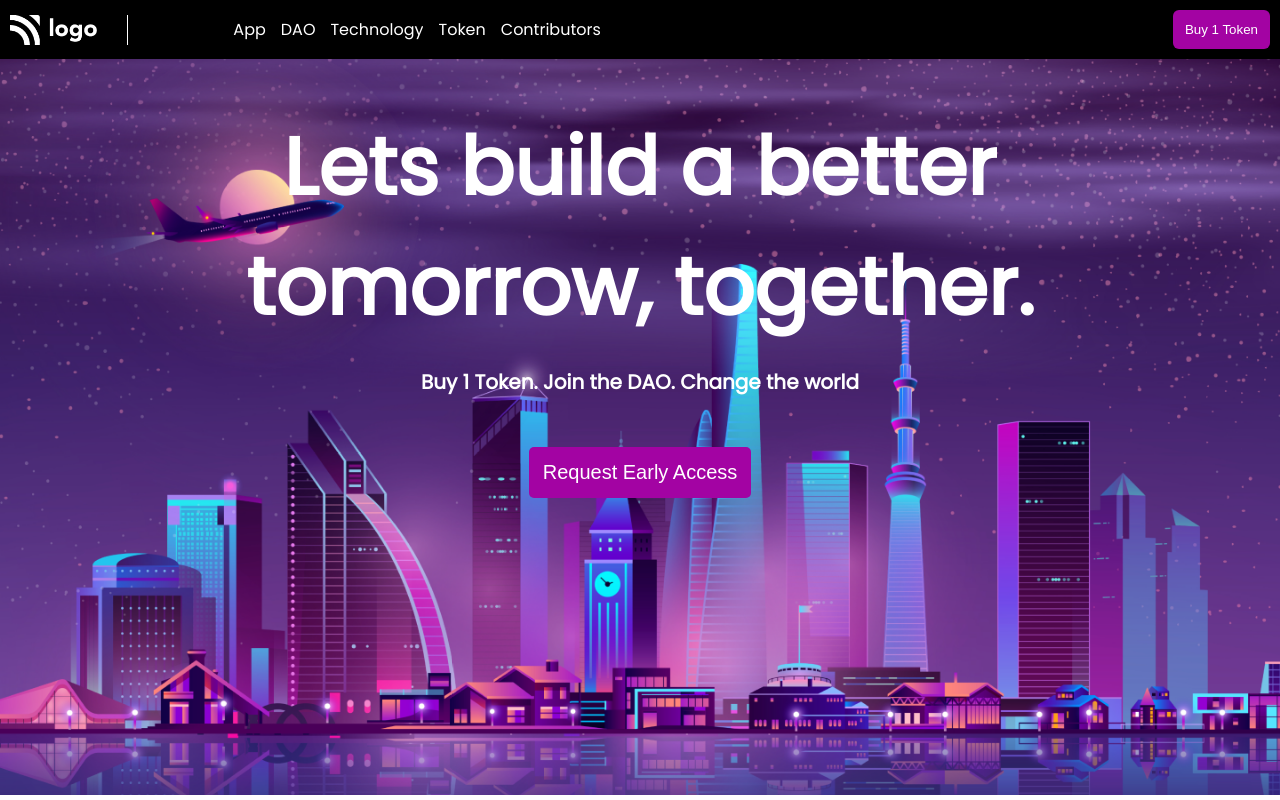
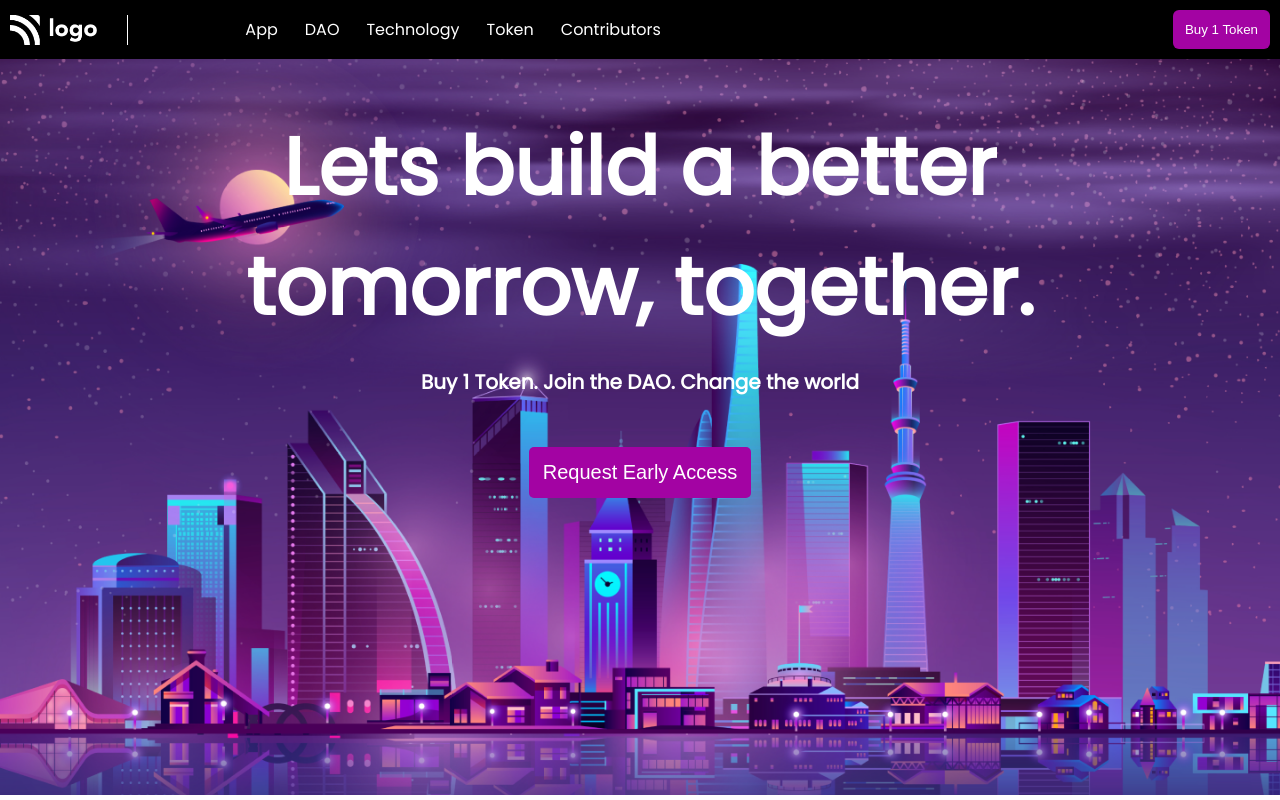
Before and after one commit to Raghib08/III_assignment, a plain HTML site: page III-assignment/index.html in a window 1280 px wide. Drawn offline with Linux system fonts and the light colour scheme.

Commit message:
Update style.css

```diff
--- a/III-assignment/style.css
+++ b/III-assignment/style.css
@@ -32,7 +32,7 @@
   }
   nav li{
     color: white;
-    margin-left: 15px;
+    margin-left: 27px;
 
   }
 
```
